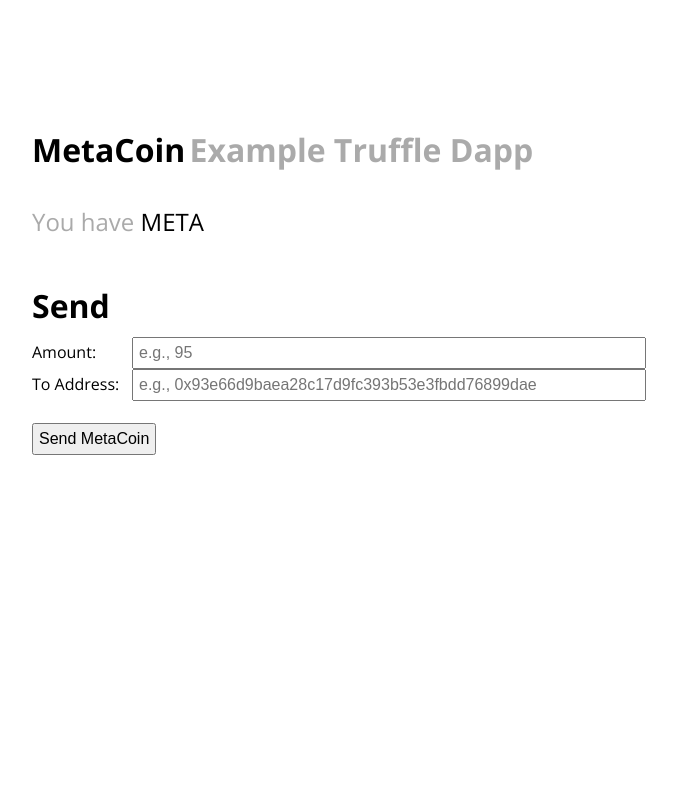
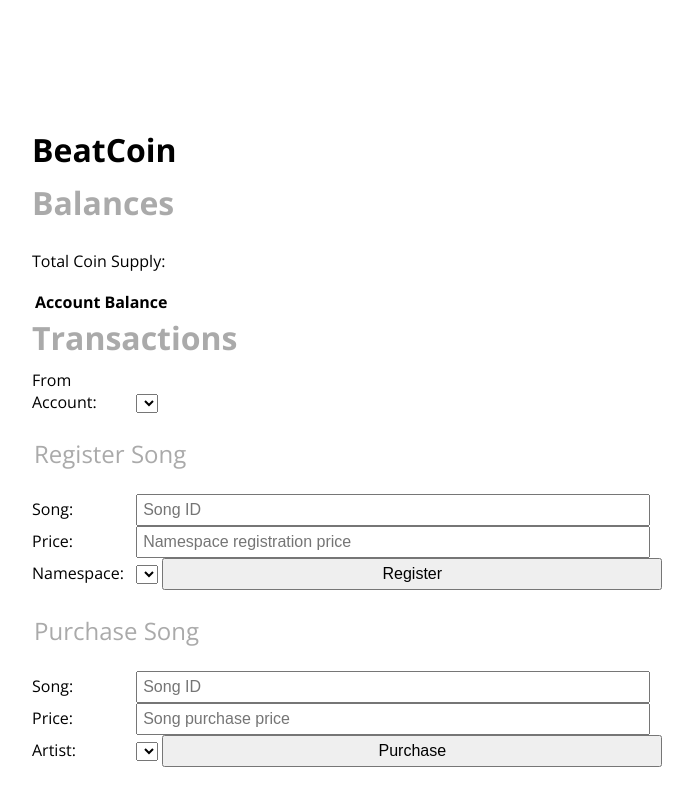
Before and after one commit to mediachain/bananacoin, a website: page app/index.html in a window 1280 px wide. Shown: the whole page, without its empty margins (288-981 px from the left). Drawn offline with nearby package versions, Linux system fonts and the light colour scheme; files that its build step writes are made by us from their sources.

Commit message:
Create basic web app that shows coin supply and balances. Capable of adding to balances and performing register/purchase transactions.

```diff
--- a/app/index.html
+++ b/app/index.html
@@ -1,22 +1,50 @@
 <!DOCTYPE html>
 <html>
 <head>
-  <title>MetaCoin - Default Truffle App</title>
+  <title>BeatCoin - Sample Dapp</title>
   <link href='https://fonts.googleapis.com/css?family=Open+Sans:400,700' rel='stylesheet' type='text/css'>
   <link href="./app.css" rel='stylesheet' type='text/css'>
   <script src="./app.js"></script>
 </head>
 <body>
-  <h1>MetaCoin</h1>
-  <h2>Example Truffle Dapp</h2>
-  <h3>You have <span class="black"><span id="balance"></span> META</span></h3>
+  <h1>BeatCoin</h1><br />
+  <h2>Balances</h2>
+  <p>Total Coin Supply: <span id="supply"></span></p>
+  <table>
+    <thead>
+    <tr>
+      <th>Account</th>
+      <th>Balance</th>
+      <th></th>
+    </tr>
+  </thead>
+  <tbody id="balances">
+  </tbody>
+  </table>
+  <h2>Transactions</h2><br />
+  <label>From Account:</label>
+  <select id="accounts"></select>
 
-  <br>
-  <h1>Send</h1>
-  <br><label for="amount">Amount:</label><input type="text" id="amount" placeholder="e.g., 95"></input>
-  <br><label for="receiver">To Address:</label><input type="text" id="receiver" placeholder="e.g., 0x93e66d9baea28c17d9fc393b53e3fbdd76899dae"></input>
-  <br><br><button id="send" onclick="sendCoin()">Send MetaCoin</button>
-  <br><br>
-  <span id="status"></span>
+  <form id="registerSong">
+    <legend><h3>Register Song</h3></legend>
+    <label>Song:</label>
+    <input id="regId" type="text" name="song" placeholder="Song ID"></input>
+    <label>Price:</label>
+    <input id="regPrice" type="number" name="price" placeholder="Namespace registration price"></input>
+    <label>Namespace:</label>
+    <select id="registerName"></select>
+    <input type="button" value="Register" onclick="registerSong();" />
+  </form>
+
+  <form id="purchaseSong" onsubmit="purchaseSong()">
+    <legend><h3>Purchase Song</h3></legend>
+    <label>Song:</label>
+    <input id="purId" type="text" name="song" placeholder="Song ID"></input>
+    <label>Price:</label>
+    <input id="purPrice" type="number" name="price" placeholder="Song purchase price"></input>
+    <label>Artist:</label>
+    <select id="purchaseName"></select>
+    <input type="button" value="Purchase" onclick="purchaseSong();" />
+  </form>
 </body>
 </html>
--- a/app/javascripts/app.js
+++ b/app/javascripts/app.js
@@ -1,41 +1,58 @@
-var accounts;
-var account;
+var accounts, beat;
 
-function setStatus(message) {
-  var status = document.getElementById("status");
-  status.innerHTML = message;
+function registerSong() {
+    var from = document.getElementById('accounts').value;
+    var song = document.getElementById('regId').value;
+    var price = document.getElementById('regPrice').value;
+    var artist = document.getElementById('registerName').value;
+    //var beat = BeatCoin.deployed();
+    beat.registerSong.call(song, price, accounts[artist], {from: accounts[from]}).then(function () {
+      console.log('Song Registered!');
+    })
+    .catch(e => {
+      console.log(e);
+    });
+    updateBalances();
 };
 
-function refreshBalance() {
-  var meta = MetaCoin.deployed();
-
-  meta.getBalance.call(account, {from: account}).then(function(value) {
-    var balance_element = document.getElementById("balance");
-    balance_element.innerHTML = value.valueOf();
-  }).catch(function(e) {
-    console.log(e);
-    setStatus("Error getting balance; see log.");
-  });
+function purchaseSong() {
+    var from = document.getElementById('accounts').value;
+    var song = document.getElementById('purId').value;
+    var price = document.getElementById('purPrice').value;
+    var artist = document.getElementById('purchaseName').value;
+    beat.purchaseSong.call(song, price, accounts[artist], {from: accounts[from]}).then(function () {
+      console.log('Song Purchased!');
+    })
+    .catch(e => {
+      console.log(e);
+    });
+    updateBalances();
 };
 
-function sendCoin() {
-  var meta = MetaCoin.deployed();
+function addBalance(index) {
+  beat.createTokens.sendTransaction(web3.eth.accounts[index],{from: web3.eth.coinbase, value:1});
+  beat.balanceOf.call(accounts[index]).then(bal => {
+    console.log("Added to balance");
+  });
+  updateBalances();
+}
 
-  var amount = parseInt(document.getElementById("amount").value);
-  var receiver = document.getElementById("receiver").value;
-
-  setStatus("Initiating transaction... (please wait)");
-
-  meta.sendCoin(receiver, amount, {from: account}).then(function() {
-    setStatus("Transaction complete!");
-    refreshBalance();
-  }).catch(function(e) {
-    console.log(e);
-    setStatus("Error sending coin; see log.");
-  });
-};
+function updateBalances() {
+  for(var i=0; i < accounts.length; i++) {
+    (i => {
+      beat.balanceOf.call(accounts[i]).then(bal => {
+        document.getElementById(i+'bal').innerHTML = bal + ' BEA';
+        console.log('Updated balance ' + i);
+      });
+    })(i);
+  }
+  beat.totalSupply.call().then(val => {
+    document.getElementById('supply').innerHTML = val;
+  })
+}
 
 window.onload = function() {
+  beat = BeatCoin.deployed();
   web3.eth.getAccounts(function(err, accs) {
     if (err != null) {
       alert("There was an error fetching your accounts.");
@@ -48,8 +65,34 @@
     }
 
     accounts = accs;
-    account = accounts[0];
+    var fromAccounts = document.getElementById('accounts');
+    var regAccounts = document.getElementById('registerName');
+    var purAccounts = document.getElementById('purchaseName');
 
-    refreshBalance();
+    var addButton = document.createElement('input');
+    addButton.type = 'button';
+    addButton.class = 'addButton';
+    addButton.value = "+";
+
+
+    for(var i=0; i < accounts.length; i++) {
+      //Add options to address select elements
+      var opt = document.createElement('option');
+      opt.value = i;
+      opt.innerHTML = i + ": " + accounts[i];
+      fromAccounts.appendChild(opt);
+      regAccounts.appendChild(opt.cloneNode(true));
+      purAccounts.appendChild(opt.cloneNode(true));
+
+      //Add cell to balances table
+      var balTable = document.getElementById('balances');
+      var cell = document.createElement('tr').cloneNode(true);
+      cell.innerHTML = '<td id='+i+'>'+accounts[i]+'</td>'
+                      +'<td id='+i+'bal>0 BEA</td>'
+                      +'<td><input type="button" value="+" onclick="addBalance('+i+')" /></td>';
+      balTable.appendChild(cell);
+    }
+
+    updateBalances();
   });
-}
+};
--- a/truffle.js
+++ b/truffle.js
@@ -6,8 +6,7 @@
     ],
     "app.css": [
       "stylesheets/app.css"
-    ],
-    "images/": "images/"
+    ]
   },
   rpc: {
     host: "localhost",
```
